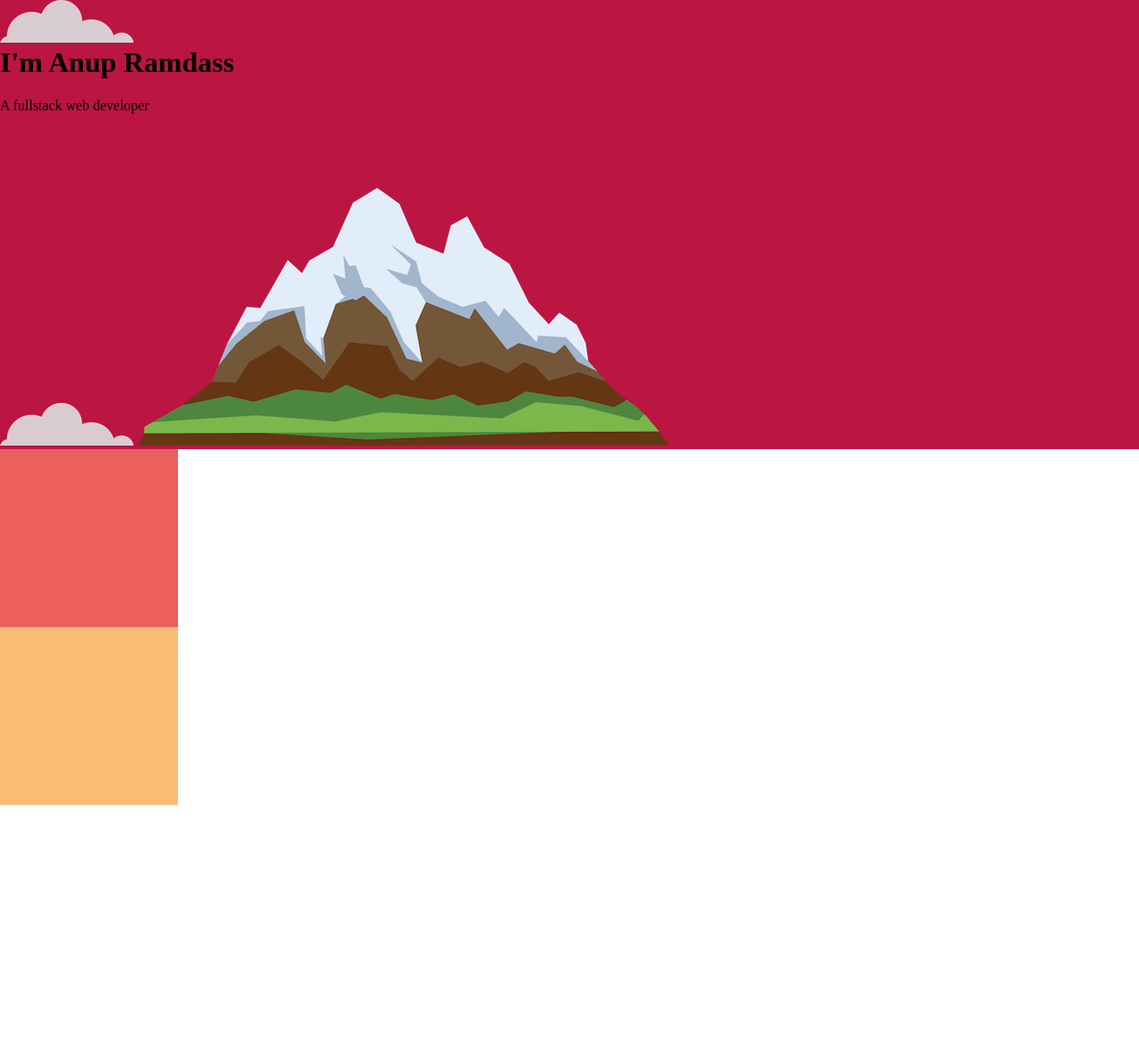
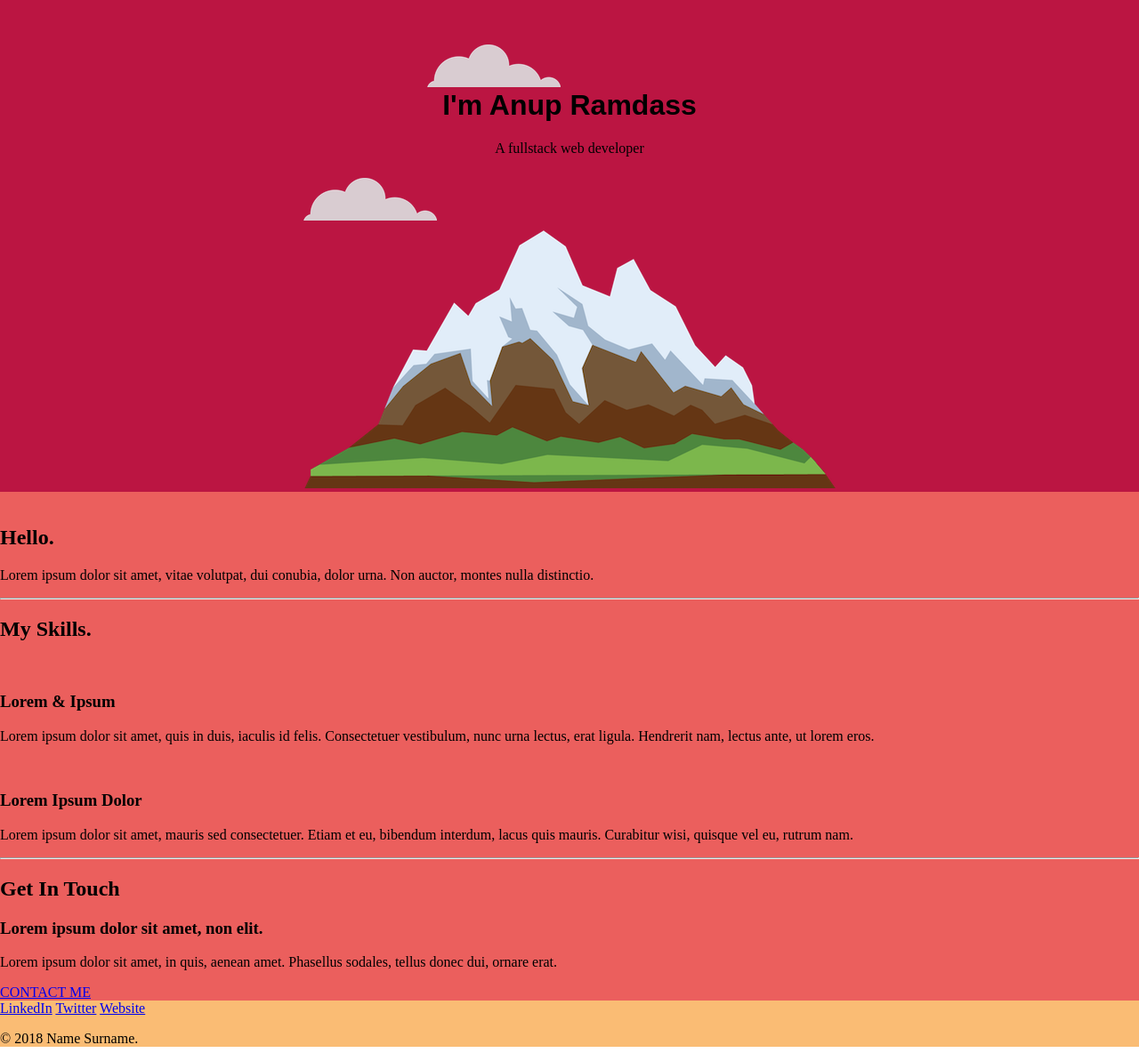
Before and after one commit to ANRAx/Web-Dev-Practice, a plain HTML site: page CSS -My Site/index.html in a window 1280 px wide. Shown: the whole page at 89% size. Before the commit the page ends 905 px from the top, so only its background shows below. Drawn offline with Linux system fonts and the light colour scheme.

Commit message:
update middle and bottom container, added more CSS styling with updated positioning for clouds

```diff
--- a/CSS -My Site/css/styles.css
+++ b/CSS -My Site/css/styles.css
@@ -4,20 +4,31 @@ body {
 
 h1 {
     margin-top: 0;
+    font-family: Arial, Helvetica, sans-serif;
 }
 
 .topContainer {
     background-color: #bb1542;
+    text-align: center;
+    position: relative;
+    padding-top: 100px;
 }
 
-.midContainer {
-    width: 200px;
-    height: 200px;
+.middleContainer {
     background-color: #eb5f5d;
 }
 
 .bottomContainer {
-    width: 200px;
-    height: 200px;
     background-color: #fabc74;
 }
+
+.topCloud {
+    position: absolute;
+    top: 50px;
+    right: 650px;
+}
+
+.bottomCloud {
+    position: absolute;
+    top: 200px;
+}
--- a/CSS -My Site/index.html
+++ b/CSS -My Site/index.html
@@ -10,15 +10,48 @@
 </head>
 <body>
     <div class="topContainer">
-        <img src="images/cloud.png" alt="cloud-img">
+        <img class="topCloud" src="images/cloud.png" alt="cloud-img">
         <h1>I'm Anup Ramdass</h1>
         <p>A fullstack web developer</p>
-        <img src="images/cloud.png" alt="cloud-img">
+        <img class="bottomCloud" src="images/cloud.png" alt="cloud-img">
         <img src="images/mountain.png" alt="mountain-img">
     </div>
     <!-- create 2 divs with width and heigh of 200px -->
-    <div class="midContainer"></div>
-    <div class="bottomContainer"></div>
+    <div class="middleContainer">
+        <div class="profile">
+            <img src="" alt="">
+            <h2>Hello.</h2>
+            <p>Lorem ipsum dolor sit amet, vitae volutpat, dui conubia, dolor urna. Non auctor, montes nulla distinctio.</p>
+        </div>
+        <hr>
+        <div class="skills">
+            <h2>My Skills.</h2>
+            <div class="skill-row">
+            <img class="" src="" alt="">
+            <h3>Lorem & Ipsum</h3>
+            <p>Lorem ipsum dolor sit amet, quis in duis, iaculis id felis. Consectetuer vestibulum, nunc urna lectus, erat ligula. Hendrerit nam, lectus ante, ut lorem eros.</p>
+            </div>
+            <div class="skill-row">
+            <img class="" src="" alt="">
+            <h3>Lorem Ipsum Dolor</h3>
+            <p>Lorem ipsum dolor sit amet, mauris sed consectetuer. Etiam et eu, bibendum interdum, lacus quis mauris. Curabitur wisi, quisque vel eu, rutrum nam.</p>
+            </div>
+        </div>
+        <hr>
+        <div class="contact-me">
+            <h2>Get In Touch</h2>
+            <h3>Lorem ipsum dolor sit amet, non elit.</h3>
+            <p>Lorem ipsum dolor sit amet, in quis, aenean amet. Phasellus sodales, tellus donec dui, ornare erat.</p>
+            <a class="btn" href="mailto:name@email.com">CONTACT ME</a>
+        </div>
+    </div>
+
+    <div class="bottomContainer">
+        <a class="footer-link" href="https://www.linkedin.com/">LinkedIn</a>
+        <a class="footer-link" href="https://twitter.com/">Twitter</a>
+        <a class="footer-link" href="https://www.appbrewery.co/">Website</a>
+        <p>© 2018 Name Surname.</p>
+    </div>
 
 </body>
 </html>
```
